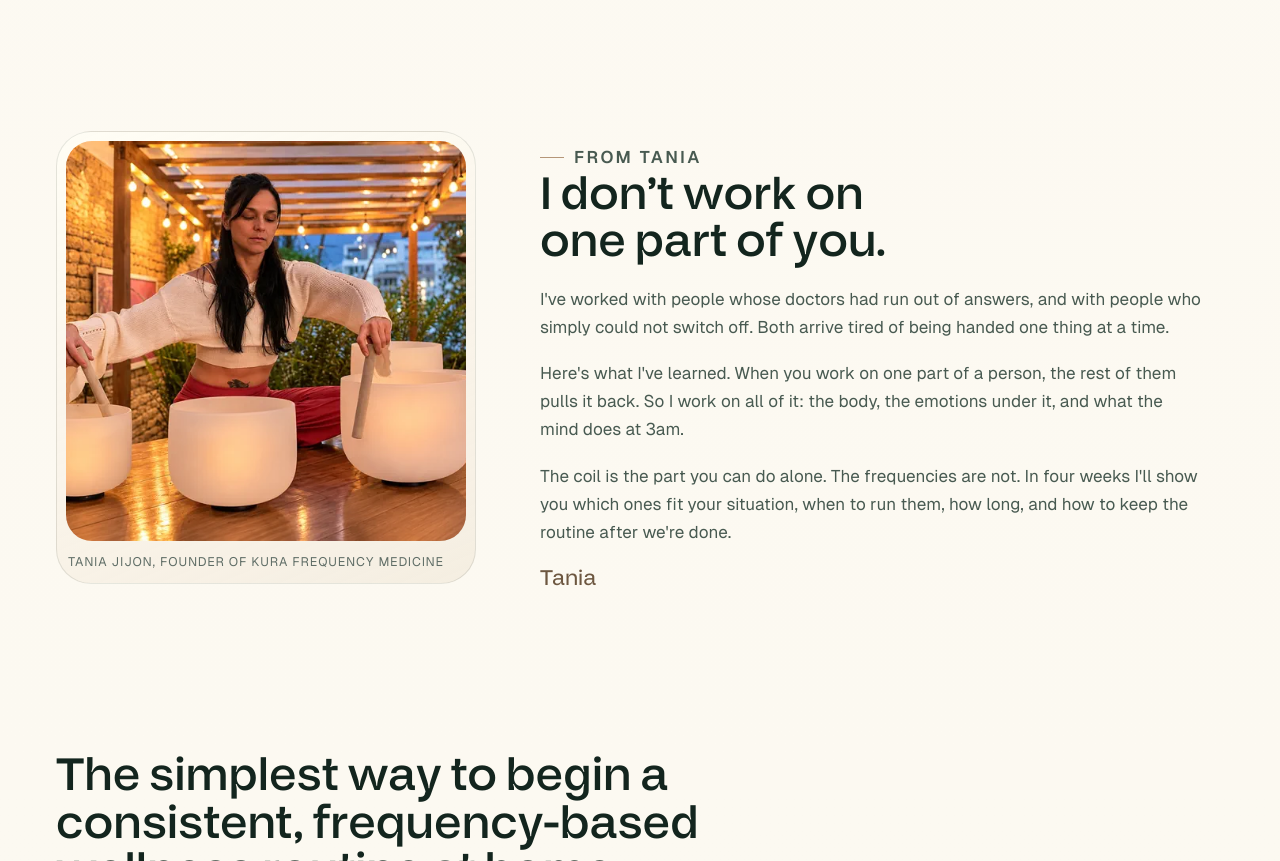
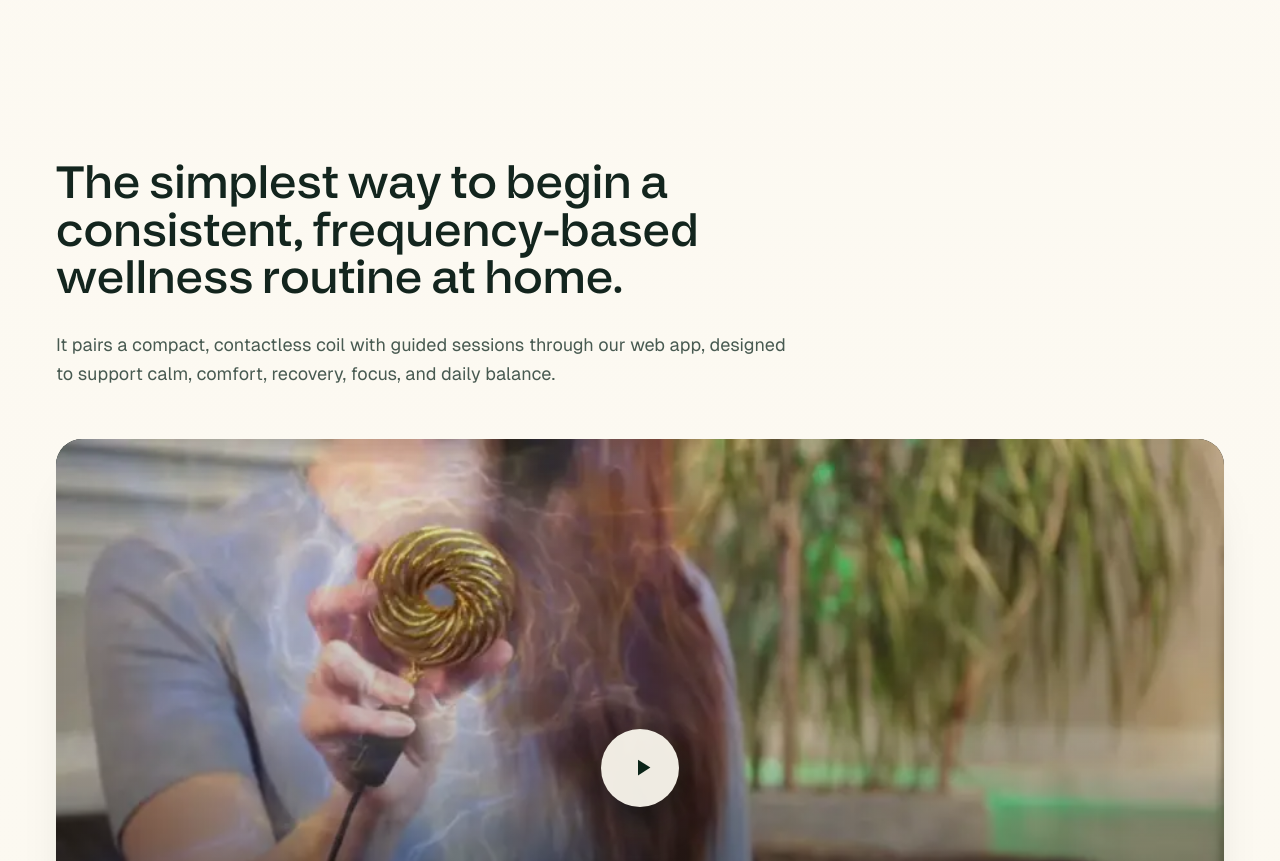
Before and after one commit to billneoo/kura-qi-coil, a plain HTML site: page index.html in a window 1280 px wide. Shown: the part 1337-2198 px from the top of the page. Drawn offline with Linux system fonts and the light colour scheme.

Commit message:
Remove the letter block

```diff
--- a/index.html
+++ b/index.html
@@ -55,13 +55,6 @@
 .bonus-chip b{padding:5px 10px;border-radius:999px;background:var(--forest);color:#fffdf5;font-size:11px;font-weight:600;letter-spacing:.12em;text-transform:uppercase;white-space:nowrap}
 
 
-.tg-letter-in{display:grid;grid-template-columns:minmax(0,420px) minmax(0,1fr);gap:clamp(26px,5vw,68px);align-items:center}
-.tg-portrait{margin:0;padding:9px;border:1px solid var(--line);border-radius:calc(var(--r-lg) + 9px);background:linear-gradient(158deg,rgba(255,253,245,.92),rgba(242,233,219,.72))}
-.tg-portrait img{display:block;width:100%;height:auto;aspect-ratio:1;object-fit:cover;border-radius:var(--r-lg);background:var(--tan-pale)}
-.tg-portrait figcaption{margin:12px 2px 2px;font-size:12.5px;line-height:1.5;letter-spacing:.07em;text-transform:uppercase;color:var(--muted)}
-.tg-letter-body h2{margin:0;max-width:18ch}
-.tg-letter-body p{margin:18px 0 0;max-width:58ch;font-size:var(--t-read);line-height:1.66;color:var(--ink-soft)}
-.tg-letter-body p.tg-sign{margin-top:22px;font-family:var(--display);font-size:21px;line-height:1;color:var(--tan-ink)}
 
 /* four weeks */
 .tg-weeks .tg-head{max-width:800px}
@@ -103,8 +96,6 @@
 .bonus--tania p{max-width:66ch}
 
 @media (max-width:900px){
-.tg-letter-in{grid-template-columns:minmax(0,1fr);gap:clamp(22px,4vw,34px)}
-.tg-portrait{max-width:320px}
 .tg-three{grid-template-columns:minmax(0,1fr);gap:0}
 .tg-three article{padding:18px 0}
 .tg-three article:first-child{padding-top:0}
@@ -115,7 +106,6 @@
 .tg-week-list li{grid-template-columns:minmax(0,1fr);gap:10px}
 .tg-num{font-size:22px}
 .tg-weeks-foot .btn{width:100%}
-.tg-portrait{max-width:none}
 }
 </style>
 </head>
@@ -323,23 +313,6 @@
 </div>
 </details>
 </div>
-</div>
-</div>
-</section>
-
-<section class="section tg-letter" aria-labelledby="tg-letter-title">
-<div class="wrap tg-letter-in">
-<figure class="tg-portrait reveal">
-<img src="assets/web/tania-program.webp" alt="Tania Jijon playing crystal singing bowls" width="640" height="640" decoding="async">
-<figcaption>Tania Jijon, founder of Kura Frequency Medicine</figcaption>
-</figure>
-<div class="tg-letter-body reveal">
-<p class="eyebrow">From Tania</p>
-<h2 id="tg-letter-title">I don't work on one part of you.</h2>
-<p>I've worked with people whose doctors had run out of answers, and with people who simply could not switch off. Both arrive tired of being handed one thing at a time.</p>
-<p>Here's what I've learned. When you work on one part of a person, the rest of them pulls it back. So I work on all of it: the body, the emotions under it, and what the mind does at 3am.</p>
-<p>The coil is the part you can do alone. The frequencies are not. In four weeks I'll show you which ones fit your situation, when to run them, how long, and how to keep the routine after we're done.</p>
-<p class="tg-sign">Tania</p>
 </div>
 </div>
 </section>
```
